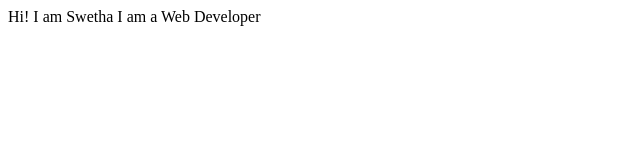
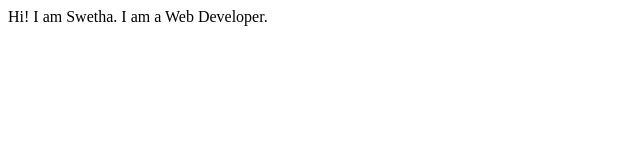
Before and after one commit to swethaogeti/swethaogeti-website, a plain HTML site: page index.html in a window 1280 px wide. Shown: the full height of the page, 0-640 px from the left. Drawn offline with Linux system fonts and the light colour scheme.

```diff
--- a/index.html
+++ b/index.html
@@ -7,7 +7,7 @@
     <title>Studentsite</title>
 </head>
 <body>
-   Hi! I am Swetha
-   I am a Web Developer
+   Hi! I am Swetha.
+   I am a Web Developer.
 </body>
 </html>
```
